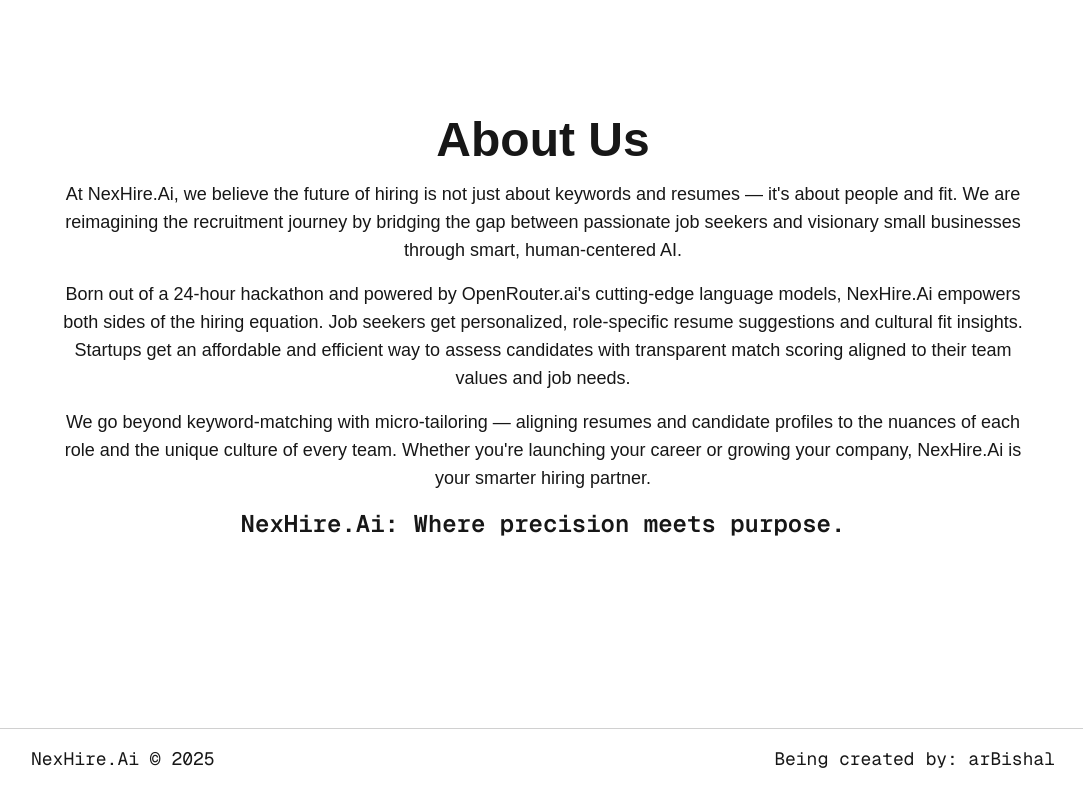
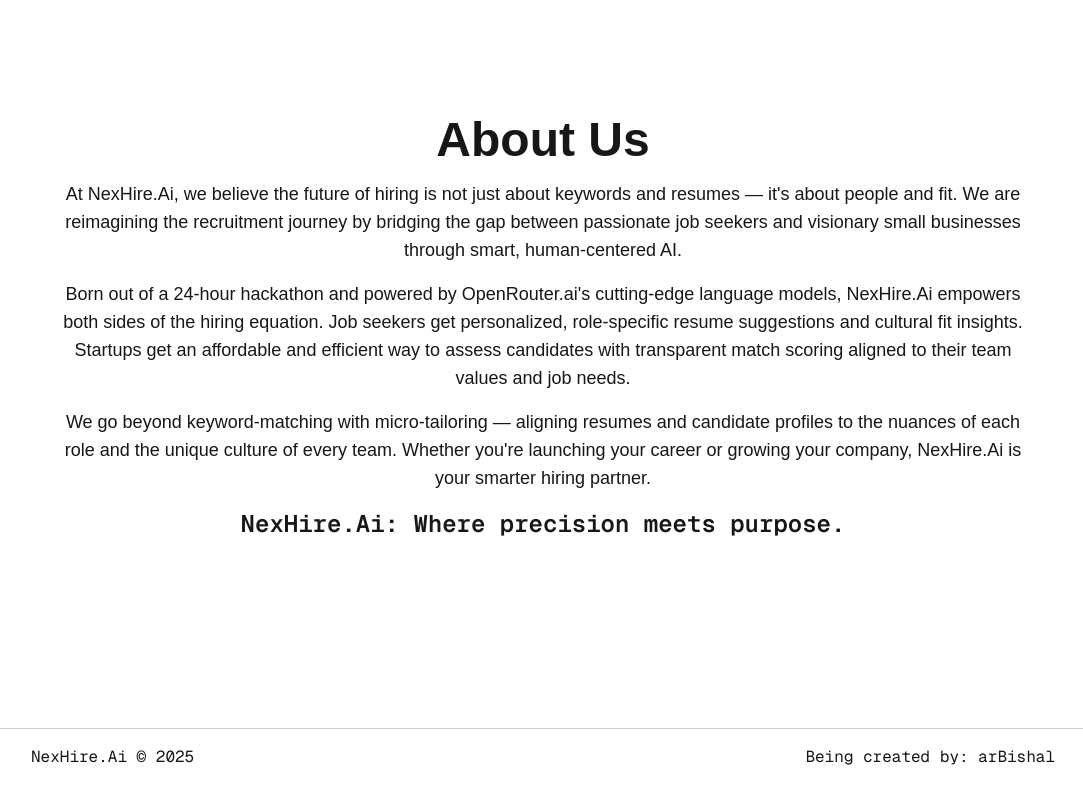
Before and after one commit to arBishal/NexHire.Ai, a Next.js app: page / in a window 1280 px wide. Shown: the part 1866-2666 px from the top of the page, without its empty margins (97-1180 px from the left). Built offline with nearby package versions, Linux system fonts and the light colour scheme.

Commit message:
fix: fix footer text size

```diff
--- a/components/footer.jsx
+++ b/components/footer.jsx
@@ -1,6 +1,6 @@
 export default function Footer() {
   return (
-    <div className="px-6 py-4 min-h-18 w-full  border-t border-border-transparent font-mono text-base sm:text-lg">
+    <div className="px-6 py-4 w-full  border-t border-border-transparent font-mono text-sm sm:text-base">
       <div className="max-w-5xl m-auto flex gap-2 flex-col sm:flex-row justify-between items-center">
         <span className="text-left">NexHire.Ai &copy; 2025 </span>
         <span className="text-right">Being created by: <a href="https://github.com/arBishal" className="hover:underline">arBishal</a></span>
```
